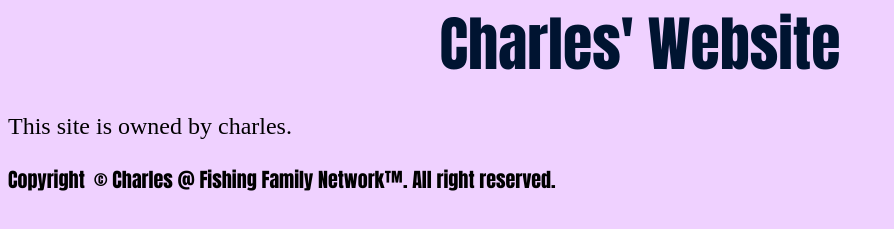
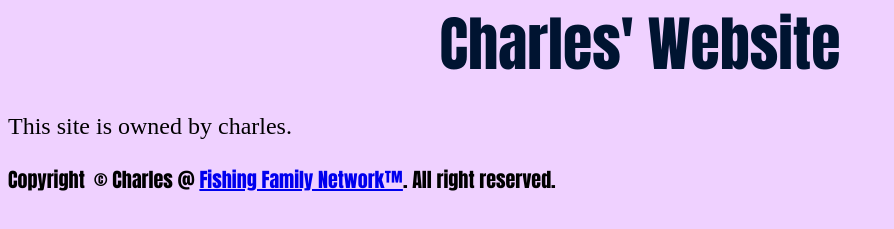
Before and after one commit to Craftguy-Billies/dad, a plain HTML site: page index.html in a window 1280 px wide. Shown: the part 319-548 px from the top of the page, without its empty margins (0-894 px from the left). Drawn offline with Linux system fonts and the light colour scheme.

Commit message:
Update index.html

```diff
--- a/index.html
+++ b/index.html
@@ -17,7 +17,7 @@
 	<div class="display-1" style="text-align: center; font-size: 60px;">Charles' Website</div>
 	<div>
 	  <p style="font-family: '華康新綜藝體W9(P)'; font-size: 24px;">This site is owned by charles.</p>
-	  <p style="font-family: Impact; font-size: 20px;">Copyright &nbsp;&copy;&nbsp;Charles&nbsp;@&nbsp;Fishing Family Network&trade;. All right reserved.</p>
+	  <p style="font-family: Impact; font-size: 20px;">Copyright &nbsp;&copy;&nbsp;Charles&nbsp;@&nbsp;<a href="fishing-family.tk">Fishing Family Network™</a>. All right reserved.</p>
 <p>&nbsp;</p>
 	</div>
 <div>&nbsp;</div>
```
